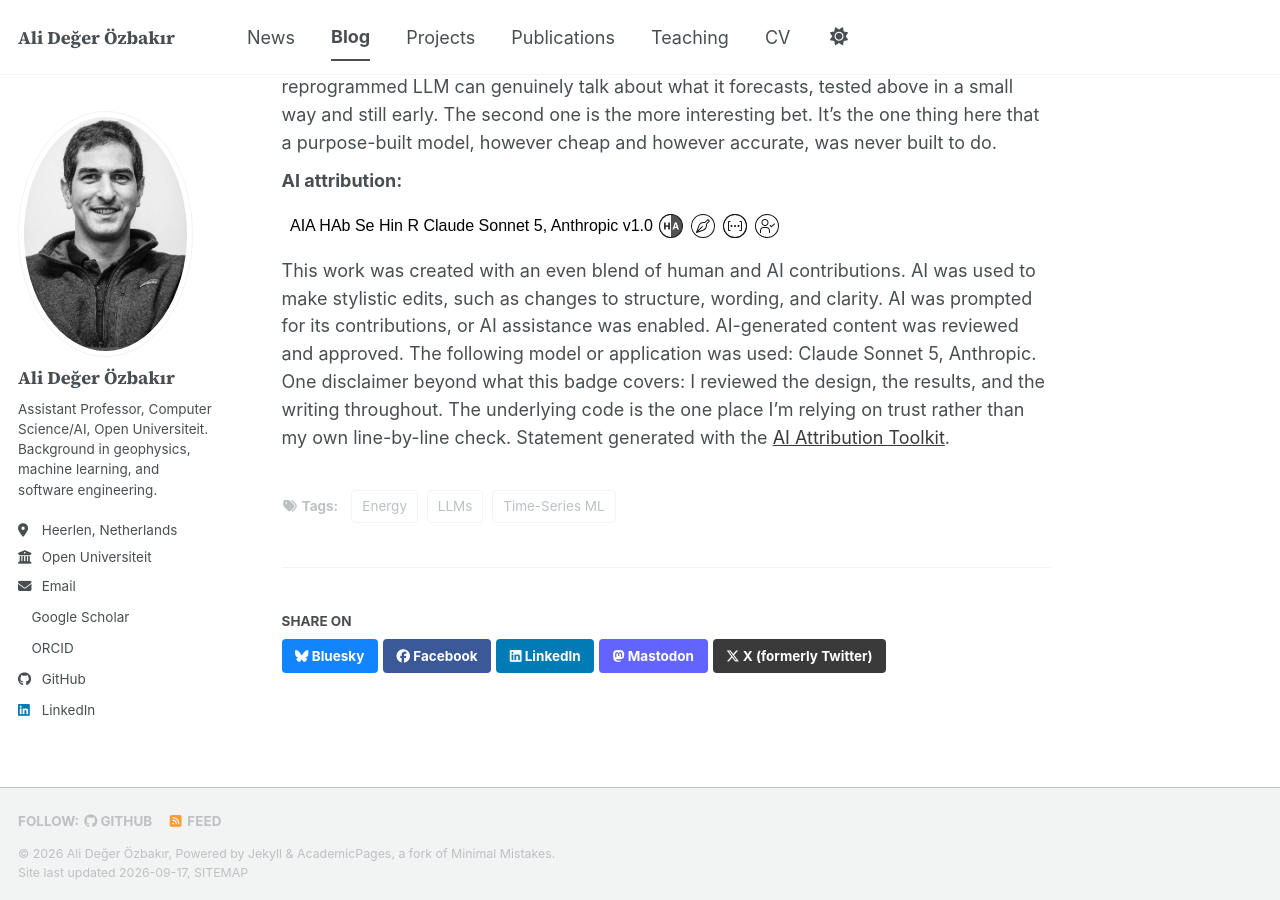
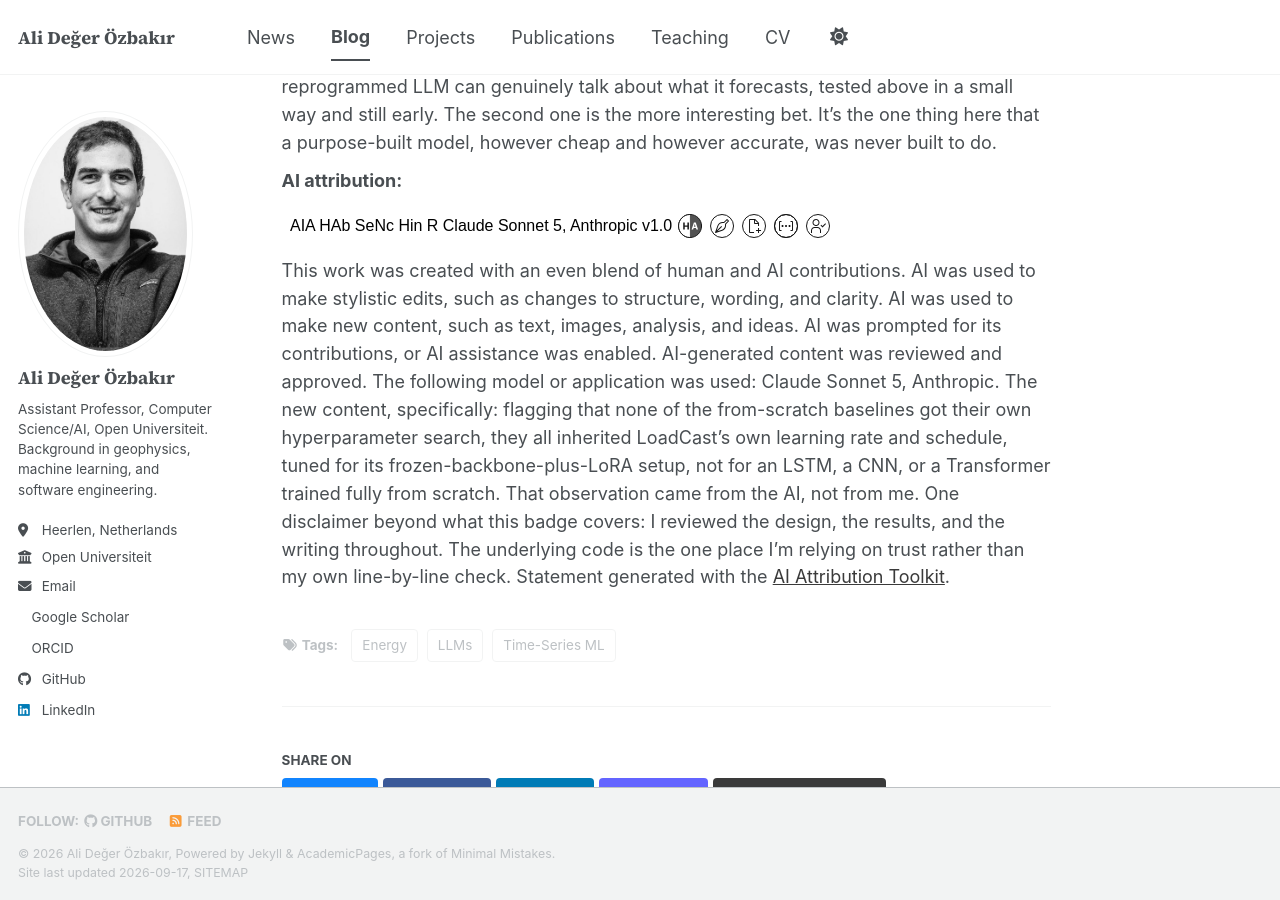
Before and after one commit to aozbakir/aozbakir.github.io, a Jekyll site: the page built from _posts/2026-09-16-reprogramming-llm-electricity-forecasting.md, in a window 1280 px wide and 900 px high, scrolled down 6828 px. Built offline with Jekyll 4.4.1, drawn with Linux system fonts in a browser that asks for light colours; a style sheet for code colours, icons or effects is not loaded.

Commit message:
Update attribution to the user's revised badge (adds New content)
Badge changed from Se to SeNc (images/abbreviated_statement.svg
updated in place). Added a concrete explanation of what the "new
content" refers to: flagging that none of the from-scratch baselines
got their own hyperparameter search, an analytical point that came
from the AI, not from prior work, distinct from the architectures
themselves (LSTM/CNN/ARIMA/Transformer), which the user has built
before in other repos.

Co-Authored-By: Claude Sonnet 5 <noreply@anthropic.com>

```diff
--- a/_posts/2026-09-16-reprogramming-llm-electricity-forecasting.md
+++ b/_posts/2026-09-16-reprogramming-llm-electricity-forecasting.md
@@ -89,6 +89,6 @@ So the general-purpose LLM still trails, and the case against it now extends bey
 
 **AI attribution:**
 
-<img src="/images/abbreviated_statement.svg" alt="AI attribution badge: Human-AI blend, stylistic edits, human-initiated, reviewed. Claude Sonnet 5, Anthropic. v1.0" width="505" height="40">
+<img src="/images/abbreviated_statement.svg" alt="AI attribution badge: Human-AI blend, stylistic edits, new content, human-initiated, reviewed. Claude Sonnet 5, Anthropic. v1.0" width="556" height="40">
 
-This work was created with an even blend of human and AI contributions. AI was used to make stylistic edits, such as changes to structure, wording, and clarity. AI was prompted for its contributions, or AI assistance was enabled. AI-generated content was reviewed and approved. The following model or application was used: Claude Sonnet 5, Anthropic. One disclaimer beyond what this badge covers: I reviewed the design, the results, and the writing throughout. The underlying code is the one place I'm relying on trust rather than my own line-by-line check. Statement generated with the [AI Attribution Toolkit](https://aiattribution.github.io/create-attribution).
+This work was created with an even blend of human and AI contributions. AI was used to make stylistic edits, such as changes to structure, wording, and clarity. AI was used to make new content, such as text, images, analysis, and ideas. AI was prompted for its contributions, or AI assistance was enabled. AI-generated content was reviewed and approved. The following model or application was used: Claude Sonnet 5, Anthropic. The new content, specifically: flagging that none of the from-scratch baselines got their own hyperparameter search, they all inherited LoadCast's own learning rate and schedule, tuned for its frozen-backbone-plus-LoRA setup, not for an LSTM, a CNN, or a Transformer trained fully from scratch. That observation came from the AI, not from me. One disclaimer beyond what this badge covers: I reviewed the design, the results, and the writing throughout. The underlying code is the one place I'm relying on trust rather than my own line-by-line check. Statement generated with the [AI Attribution Toolkit](https://aiattribution.github.io/create-attribution).
```
Also changed, not shown: images/abbreviated_statement.svg.
